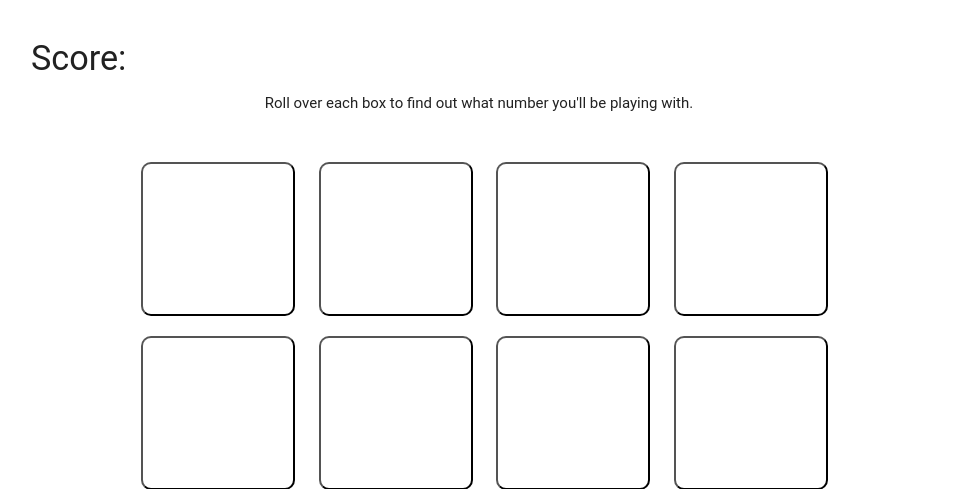
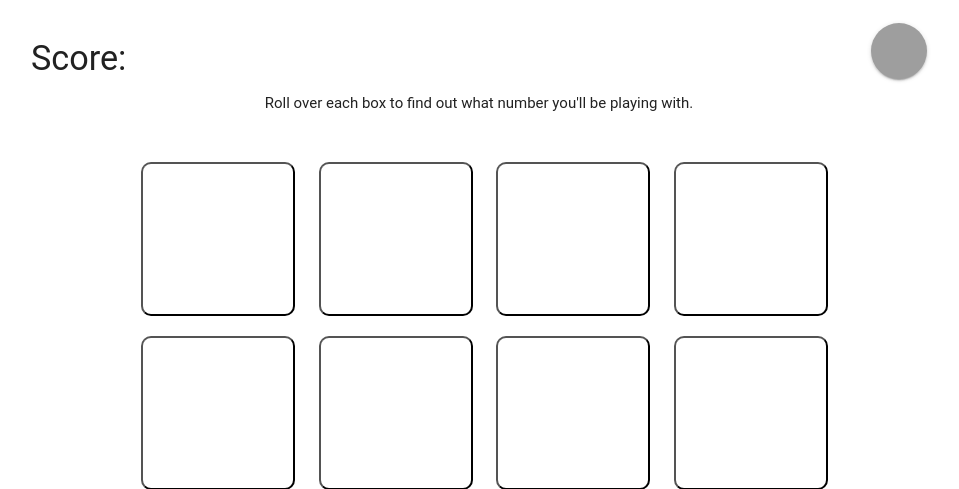
Before and after one commit to Melissa414/wordscramble, a PHP site: page /index.html in a window 1280 px wide. Shown: the top 489 px of the page, without its empty margins (161-1120 px from the left). Run offline with PHP 8.4, Linux system fonts and the light colour scheme; some libraries are stand-ins or nearby versions; some web fonts are replaced.

Commit message:
small tweaks to logisitics

```diff
--- a/assets/css/style.css
+++ b/assets/css/style.css
@@ -14,3 +14,6 @@ button {
 .grid{
   margin-left:100px;
 }
+#restart{
+float: right;
+}
--- a/assets/js/game.js
+++ b/assets/js/game.js
@@ -1,16 +1,15 @@
 window.onload = function(){
 
-var numbers = "";
 var score = 0;
 
 
   $("button").mouseover(function() {
-    var x = Math.floor((Math.random() * 9) + 1);
+    var x = Math.floor((Math.random() * 8) + 1);
       $(this).append(x).off();
 
-  $("button").on("click", function(){
+  $(this).on("click", function(){
       if(x + x + x === 9){
-        document.getElementById("score").innerHTML= "Score: " + score;
+        document.getElementById("score").innerHTML= "<h4>Score: </h4>" + score;
         score ++;
       }
       else{
@@ -19,4 +18,10 @@ var score = 0;
     });
 
   });
+
+  $("#restart").on("click",function(){
+    var y = Math.floor((Math.random() * 7) + 1);
+      $("button").text(y);
+        // $(this).random(y);
+  });
 };
--- a/index.html
+++ b/index.html
@@ -4,14 +4,17 @@
   <title>|Game|</title>
   <meta charset="utf-8" lang="en">
   <link rel="stylesheet" href="https://cdnjs.cloudflare.com/ajax/libs/materialize/0.98.0/css/materialize.min.css">
+  <link href="https://fonts.googleapis.com/icon?family=Material+Icons" rel="stylesheet">
   <link rel="stylesheet" type="text/css" href="assets/css/style.css">
 </head>
 <body>
 
 <div class="container">
  <br>
+ <a class="btn-floating btn-large waves-effect waves-light grey" id= "restart" ><i class="material-icons">&#xE5D5;</i></a>
  <h4 id="score">Score:</h4>
  <p>Roll over each box to find out what number you'll be playing with.</p>
+
 
 
     <br>
```
